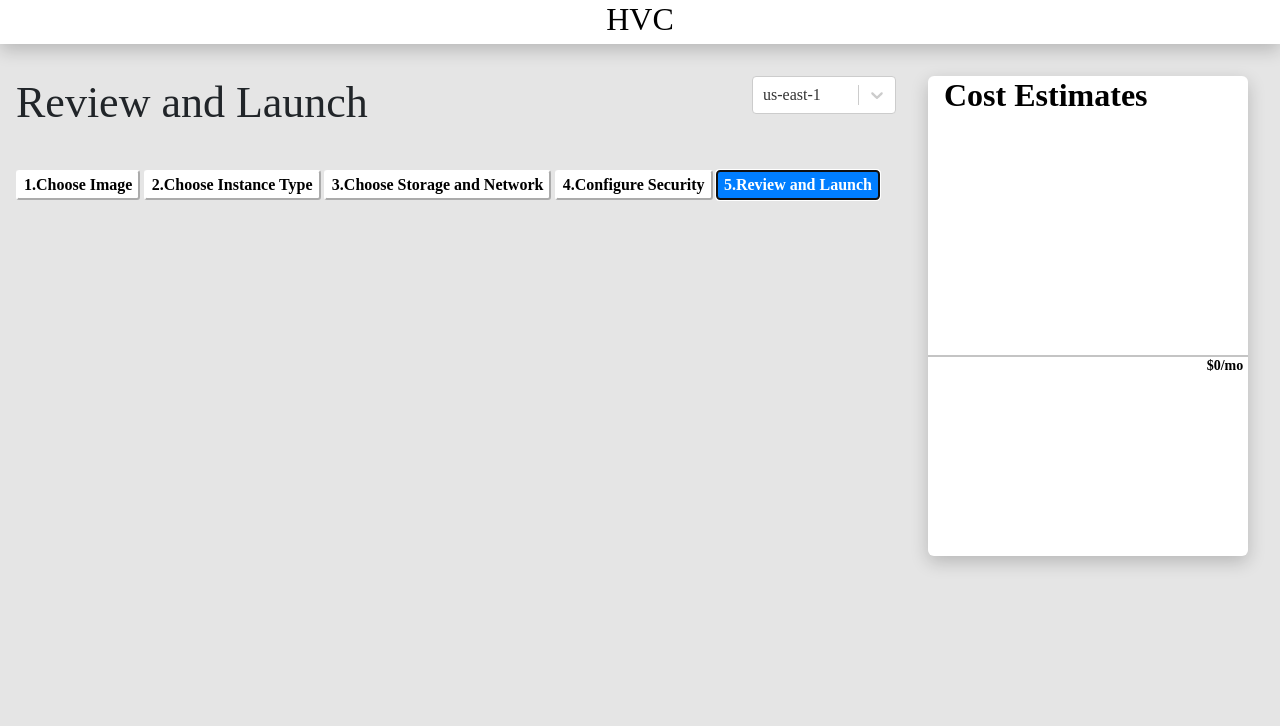
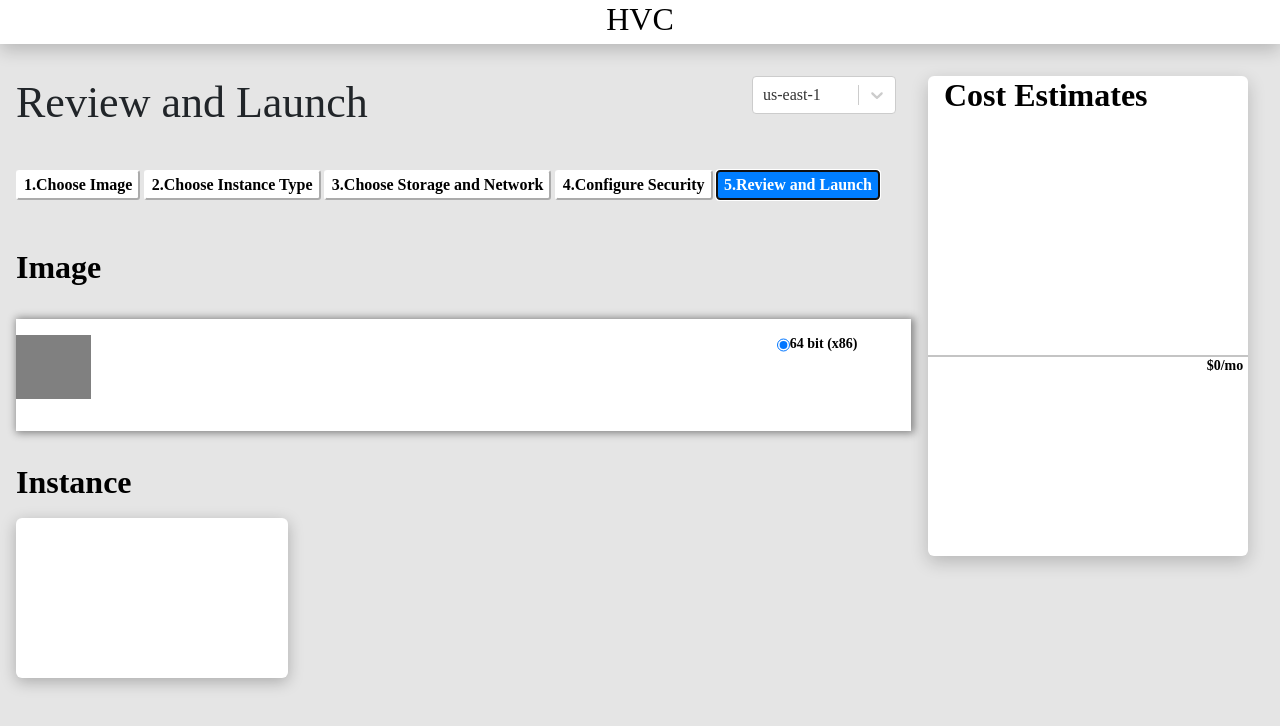
Before and after one commit to hasher-mahanthi/react-final-assigment, a React (Create React App) app: page / in a window 1280 px wide. Both pictures are taken after a click on the button "5.Review and Launch". Shown: the top 726 px of the page. Built offline with nearby package versions, Linux system fonts and the light colour scheme.

Commit message:
added summary

```diff
--- a/src/App.tsx
+++ b/src/App.tsx
@@ -6,7 +6,7 @@ import ChooseImage from './Components/chooseImage/ChooseImage';
 import ChooseInstanceType from './Components/chooseInstanceType/ChooseInstanceType';
 import CostEstimates from './Components/costEstimates/CostEstimates';
 import ChooseStorageAndNewtwork from './Components/chooseStorageandNetworkType/ChooseStorageAndNetworkType';
-
+import Summary from './Components/summary/Summary';
 //Constants
 import {REGIONS} from  './Constants';
 
@@ -79,38 +79,17 @@ function App() {
 
   }
 
-//   function getPageName(){
-//     let pageName;
-//     switch(page){
-//     case 1:
-//       pageName = "Choose Image";
-//       break;
-//       case 2:
-//       pageName = "Choose Instance Type";
-//       break;
-//       case 3:
-//       pageName = "Choose Storage and Network";
-//       break;
-//       case 4:
-//       pageName = "Configure Security";
-//       break;
-//       case 5:
-//         pageName = "Review and Launch";
-//         break;
-//     default:
-//       pageName = "Choose Image";
-//   }
-//   return pageName;
-// }
+
+
 
 function getSelectedModel(selectedItem:any){
   console.log(selectedItem,"selectedModel");
-  if(Object.keys(selectedItem).length===0){
-      setSelectedModel(selectedItem);
-  }
-  else{
-    setSelectedModel({...selectedModel,...selectedItem})
-  }
+  // if(Object.keys(selectedItem).length===0){
+  //     setSelectedModel(selectedItem);
+  // }
+  // else{
+    setSelectedModel({...selectedModel,...selectedItem});
+  // }
 }
 
   function getPageContent(){
@@ -120,6 +99,9 @@ function getSelectedModel(selectedItem:any){
     return  <ChooseInstanceType getSelectedModel={getSelectedModel}/>
     else if(page===3){
      return <ChooseStorageAndNewtwork />
+    }
+    else if(page===5){
+      return <Summary selectedModel={selectedModel}/>
     }
 
   }
@@ -144,15 +126,6 @@ function getSelectedModel(selectedItem:any){
       <NavBar page={page}
        setPage1={setPage1} setPage2={setPage2} setPage3={setPage3}
         setPage4={setPage4} setPage5={setPage5}/>
-      {/* <div>
-      <nav className="navbar">
-            <button className={page===1?"navButton":''} onClick={setPage1}>1.Choose Image</button>
-            <button className={page===2?"navButton":''} onClick={setPage2}>2.Choose Instance Type</button>
-            <button className={page===3?"navButton":''} onClick={setPage3}>3.Choose Storage and Network</button>
-            <button className={page===4?"navButton":''} onClick={setPage4}>4.Configure Security</button>
-            <button className={page===5?"navButton":''} onClick={setPage5}>5.Review and Launch</button>
-          </nav>
-      </div> */}
       {getPageContent()}
       </div>
   <div className="aside">
--- a/src/Components/chooseInstanceType/ChooseInstanceType.tsx
+++ b/src/Components/chooseInstanceType/ChooseInstanceType.tsx
@@ -20,6 +20,9 @@ function ChooseInstanceType(props:any) {
    function setGeneralPurposeCoreOptions(){
       setCpuCoreOptions(generalPurposeCoreOptions);//keep the functions in one file
       setMemoryOptions(generalPurposeMemoryOptions);
+      getSelectedModel({
+        'instance':'General Pupose'
+    })
        if(selectedCoreOption.value&&generalPurposeCoreOptions.every((value:any)=>value!==selectedCoreOption.value)){
 
         alert(selectedCoreOption.value+'is not available for GeneralPurposeCoreOptions')
@@ -34,6 +37,9 @@ function ChooseInstanceType(props:any) {
    function setCpuOptimizedCoreOptions(){
     setCpuCoreOptions(cpuOptimizedCoreOptions);
     setMemoryOptions(cpuOptimizedMemoryOptions);
+    getSelectedModel({
+        'instance':'CPU Optimized',
+    })
     if(selectedCoreOption.value&&cpuOptimizedCoreOptions.every((value)=>value!==selectedCoreOption.value)){
 
         alert(selectedMemoryOption.value+'is not available for CpuOptimizedCoreOptions')
@@ -47,6 +53,9 @@ function ChooseInstanceType(props:any) {
    function setStorageOptimizedCoreOptions(){
        setCpuCoreOptions(storageOptimizedCoreOptions);
        setMemoryOptions(storageOptimizedMemoryOptions);
+       getSelectedModel({
+        'instance':'Storage Optimized',
+    })
        if(selectedCoreOption.value&&storageOptimizedCoreOptions.every((value)=>value!==selectedCoreOption.value)){
 
         alert(selectedCoreOption.value+'is not available for storage optimized CoreOptions')
@@ -60,6 +69,9 @@ function ChooseInstanceType(props:any) {
    function setNetworkOptimizedCoreOptions(){ //check the naming concention once
     setCpuCoreOptions(networkOptimizedCoreOptions);
     setMemoryOptions(networkOptimizedMemoryOptions);
+    getSelectedModel({
+        'instance':'Network Optimized',
+    })
     if(selectedCoreOption.value&&networkOptimizedCoreOptions.every((value)=>value!==selectedCoreOption.value)){
 
         alert(selectedCoreOption.value+'is not available for NetworkOptimizedCoreOptions')
--- /dev/null
+++ b/src/Components/summary/Summary.tsx
@@ -0,0 +1,40 @@
+import React from 'react'
+import  './styles.css';
+function Summary(props:any) {
+    const {selectedModel}=props;
+    return (
+        <div>
+            <div className='image'>Image</div>
+            <div className="image-card-list">
+    <div className="image-card row ">
+        <div className="image-block col-1"></div>
+        <div className='image-content col-9'>
+        <div data-testid='my-test-id'className="image-name">{selectedModel.name}</div>
+        <p >{selectedModel.description}</p>
+        </div>
+        <div className='col-2'>
+        <div className='radio-btns'>
+        <div className='d-flex'>
+        <input type="radio" value='64-bit-(x86)' className='radio-btn' checked/>
+        <div className='radio-label'>64 bit (x86)</div>
+        <div >
+         </div>
+         </div>
+    </div>
+
+</div>
+        </div>
+        </div>
+        <div className='instance-title'>Instance</div>
+    <div className='instance'>
+    <div className='instance-type'>{selectedModel.instance}</div>
+    <div className='d-flex justify-content-between selected-types'>
+    <div>{selectedModel.core}</div>
+    <div>{selectedModel.memory}</div>
+    </div>
+    </div>
+        </div>
+    )
+}
+
+export default Summary;
--- /dev/null
+++ b/src/Components/summary/styles.css
@@ -0,0 +1,45 @@
+.instance{
+    width: 17rem;
+    height: 10rem;
+    margin-left: 1rem;
+
+    background: #FFFFFF;
+    box-shadow: 0px 4px 15px rgba(0, 0, 0, 0.25);
+    border-radius: 6px;
+}
+.instance-type{
+font-weight: 600;
+font-size: 32px;
+line-height: 39px;
+text-align: left;
+padding-left: 0.5rem;
+/* identical to box height */
+
+
+color: #000000;
+
+}
+.selected-types{
+    font-weight: normal;
+font-size: 16px;
+line-height: 20px;
+/* identical to box height */
+
+
+color: #000000;
+
+}
+
+.image,.instance-title{
+    font-weight: 600;
+    font-size: 32px;
+    line-height: 39px;
+    color: #000000;
+    text-align: left;
+    margin-left: 1rem;
+}
+
+.instance-title{
+    margin-top: 2rem;
+    margin-bottom: 1rem;
+}
```
Also changed, not shown: 1 other file (tests, documents, lock files or other folders).
